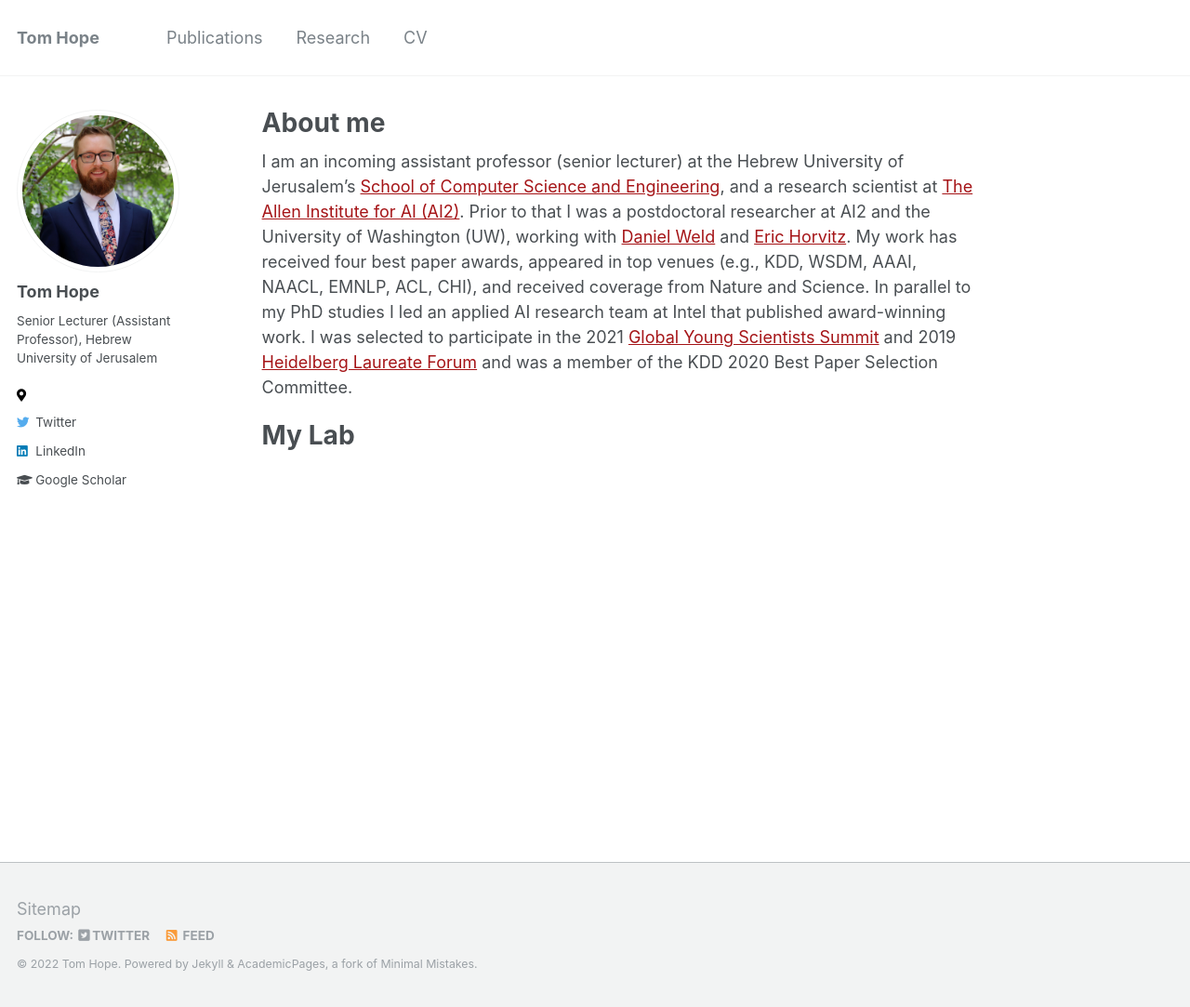
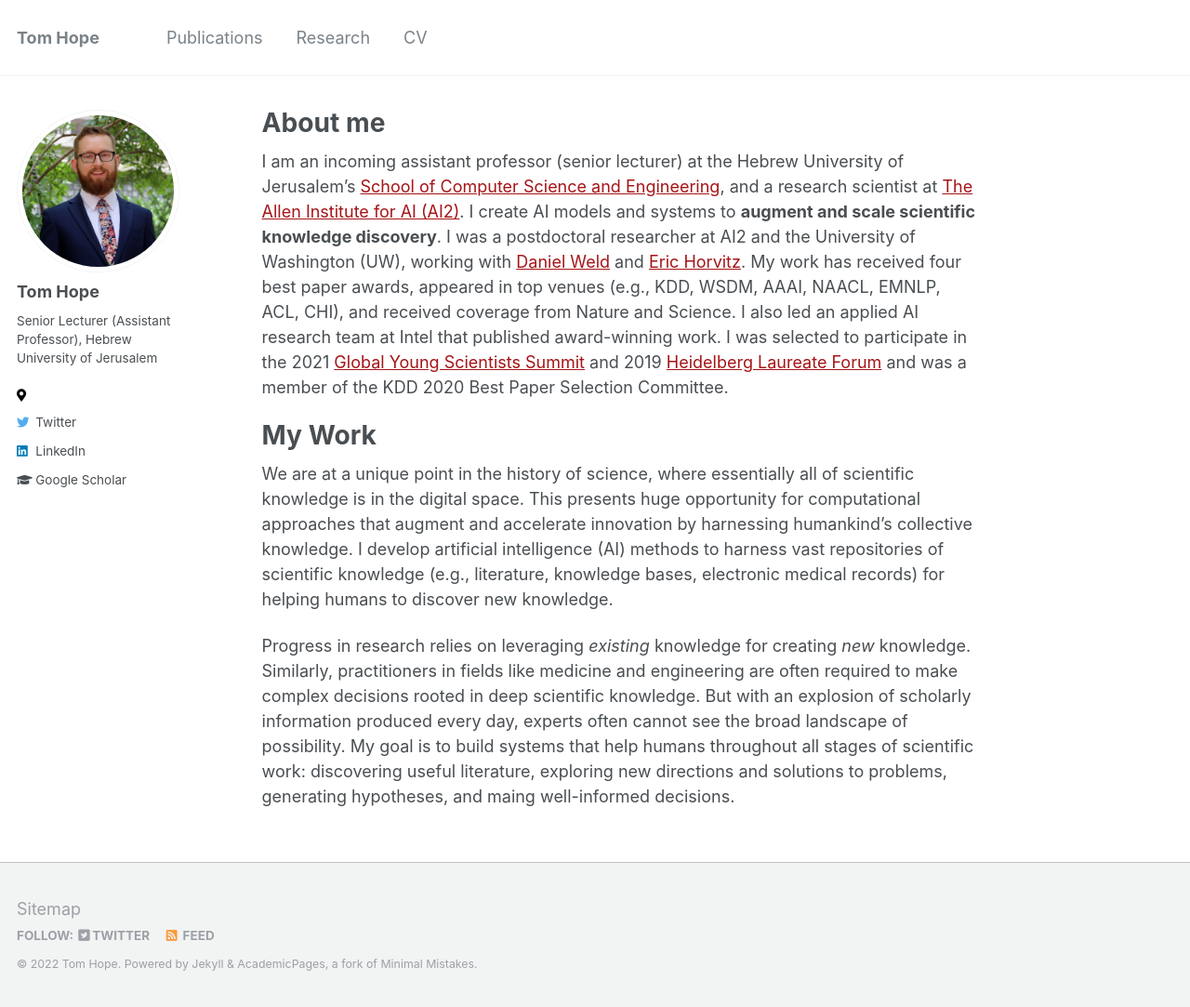
Before and after one commit to tomhoper/tomhoper.github.io, a Jekyll site: the page built from _pages/about.md, in a window 1280 px wide and 1083 px high. Shown: the whole window at 93% size. Built offline with Jekyll 4.4.1, drawn with Linux system fonts in a browser that asks for light colours.

Commit message:
Update about.md

```diff
--- a/_pages/about.md
+++ b/_pages/about.md
@@ -8,10 +8,14 @@ redirect_from:
   - /about.html
 ---
 
-I am an incoming assistant professor (senior lecturer) at the Hebrew University of Jerusalem's [School of Computer Science and Engineering](https://www.cs.huji.ac.il/), and a research scientist at [The Allen Institute for AI (AI2)](https://allenai.org/). Prior to that I was a postdoctoral researcher at AI2 and the University of Washington (UW), working with [Daniel Weld](https://www.cs.washington.edu/people/faculty/weld) and [Eric Horvitz](https://www.microsoft.com/en-us/research/people/horvitz/). My work has received four best paper awards, appeared in top venues (e.g., KDD, WSDM, AAAI, NAACL, EMNLP, ACL, CHI), and received coverage from Nature and Science. In parallel to my PhD studies I led an applied AI research team at Intel that published award-winning work. I was selected to participate in the 2021 [Global Young Scientists Summit](https://www.nrf.gov.sg/gyss/home) and 2019 [Heidelberg Laureate Forum](https://www.heidelberg-laureate-forum.org/about-us.html) and was a member of the KDD 2020 Best Paper Selection Committee.
+I am an incoming assistant professor (senior lecturer) at the Hebrew University of Jerusalem's [School of Computer Science and Engineering](https://www.cs.huji.ac.il/), and a research scientist at [The Allen Institute for AI (AI2)](https://allenai.org/). I create AI models and systems to **augment and scale scientific knowledge discovery**. I was a postdoctoral researcher at AI2 and the University of Washington (UW), working with [Daniel Weld](https://www.cs.washington.edu/people/faculty/weld) and [Eric Horvitz](https://www.microsoft.com/en-us/research/people/horvitz/). My work has received four best paper awards, appeared in top venues (e.g., KDD, WSDM, AAAI, NAACL, EMNLP, ACL, CHI), and received coverage from Nature and Science. I also led an applied AI research team at Intel that published award-winning work. I was selected to participate in the 2021 [Global Young Scientists Summit](https://www.nrf.gov.sg/gyss/home) and 2019 [Heidelberg Laureate Forum](https://www.heidelberg-laureate-forum.org/about-us.html) and was a member of the KDD 2020 Best Paper Selection Committee.
 
 
-<h1 class="page__title" itemprop="headline">My Lab</h1>
+<h1 class="page__title" itemprop="headline">My Work</h1>
+
+We are at a unique point in the history of science, where essentially all of scientific knowledge is in the digital space. This presents huge opportunity for computational approaches that augment and accelerate innovation by harnessing humankind’s collective knowledge. I develop artificial intelligence (AI) methods to harness vast repositories of scientific knowledge (e.g., literature, knowledge bases, electronic medical records) for helping humans to discover new knowledge.
+
+ Progress in research relies on leveraging _existing_ knowledge for creating _new_ knowledge. Similarly, practitioners in fields like medicine and engineering are often required to make complex decisions rooted in deep scientific knowledge. But with an explosion of scholarly information produced every day, experts often cannot see the broad landscape of possibility.  My goal is to build systems that help humans throughout all stages of scientific work: discovering useful literature, exploring new directions and solutions to problems, generating hypotheses, and maing well-informed decisions.
 
 <!-- My work has been [published](publications) My [research](research) explores the causes and
 consequences of political violence using a broad variety of methods such as
```
